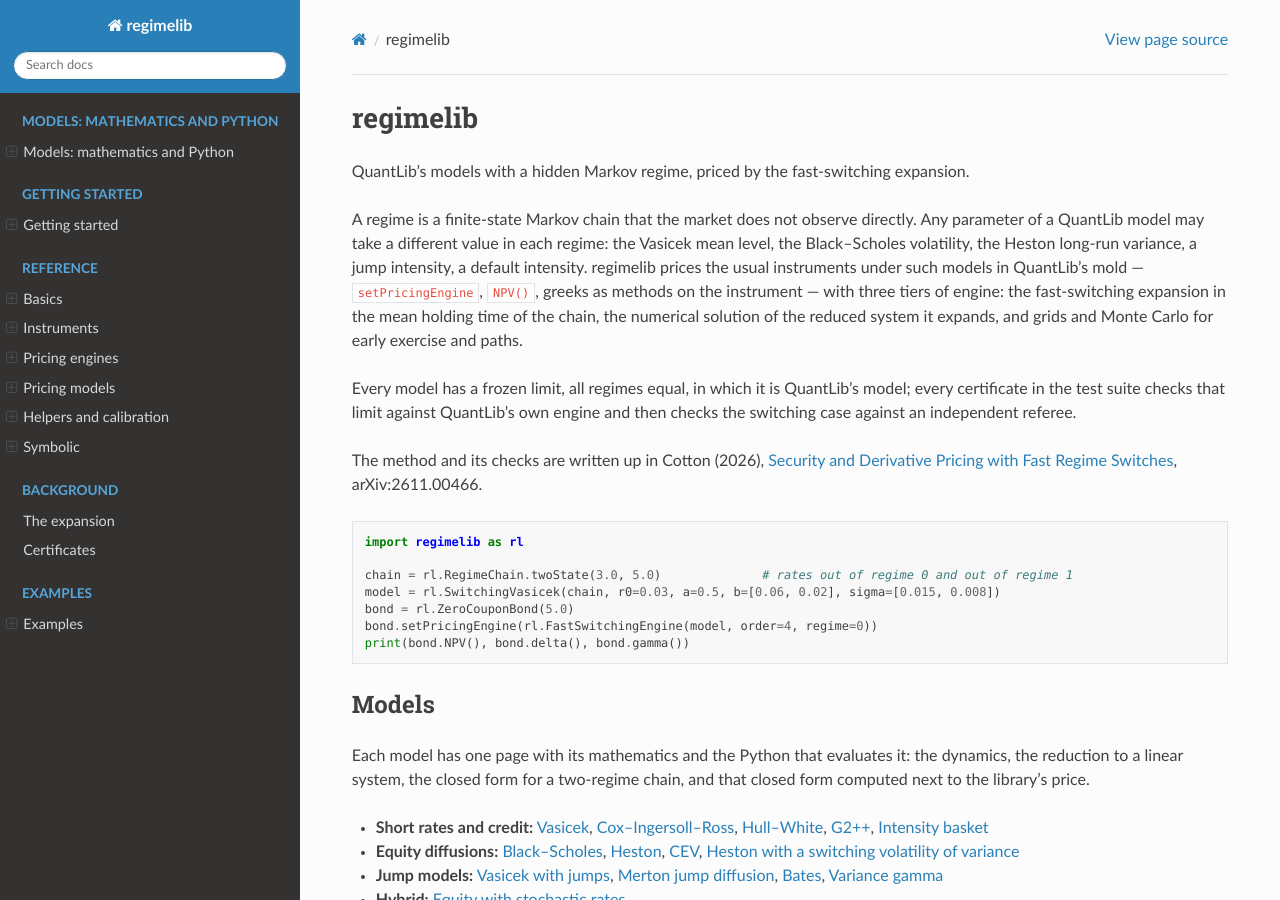
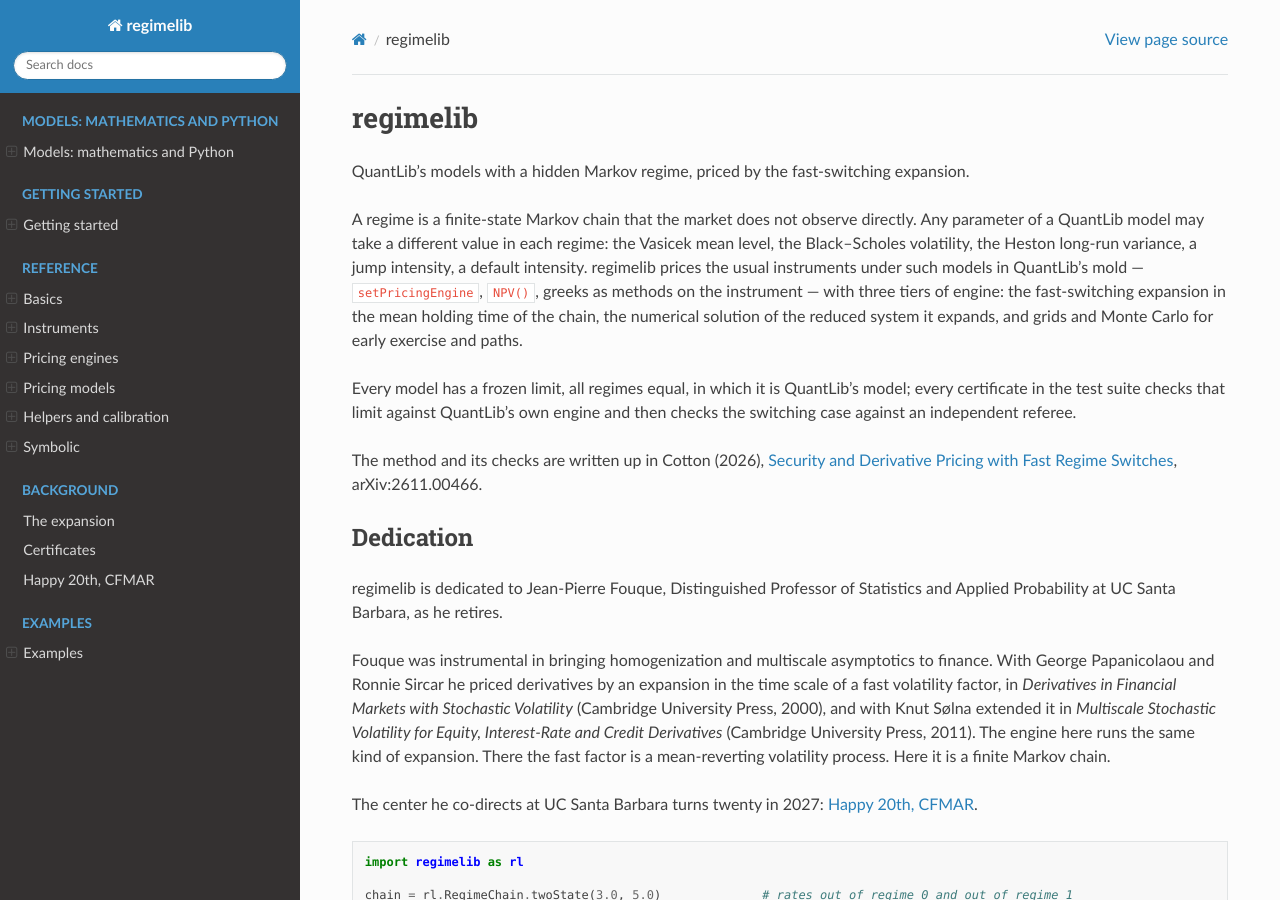
Before and after one commit to microprediction/regimelib, a Sphinx documentation site: the page built from docs/index.rst, in a window 1280 px wide and 900 px high. Built offline with Sphinx 7.4.7 and the Read the Docs theme 3.1.0, drawn with Linux system fonts in a browser that asks for light colours.

Commit message:
docs/fouque dedication (#350)
* Dedicate regimelib to Jean-Pierre Fouque; a Happy 20th page for CFMAR

README and the docs front page carry the dedication; the background page places
the fast-switching expansion in the multiscale stochastic volatility work of
Fouque, Papanicolaou, Sircar and Solna; docs/cfmar.rst marks the center's
twentieth year (its tenth was the May 2017 conference).

Co-Authored-By: Claude Opus 5.5 <noreply@anthropic.com>

* Dedication: Fouque was instrumental in bringing homogenization and multiscale asymptotics to finance

Co-Authored-By: Claude Opus 5.5 <noreply@anthropic.com>

* Dedication paragraph: one claim per sentence

Co-Authored-By: Claude Opus 5.5 <noreply@anthropic.com>

---------

Co-authored-by: Claude Opus 5.5 <noreply@anthropic.com>

```diff
--- a/docs/background.rst
+++ b/docs/background.rst
@@ -18,6 +18,12 @@ Green–Kubo integral of the forcing's fluctuation, which is the extra convexity
 layer that remembers the starting regime. Higher orders follow by a recursion the engine runs to any order. The
 series is asymptotic, so the engine stops at the best truncation and says when even that is rough.
 
+The idea of pricing by an expansion in the time scale of a fast hidden factor is the multiscale stochastic
+volatility theory of Fouque, Papanicolaou and Sircar (*Derivatives in Financial Markets with Stochastic Volatility*,
+2000) and of Fouque, Papanicolaou, Sircar and Sølna (*Multiscale Stochastic Volatility for Equity, Interest-Rate and
+Credit Derivatives*, 2011), where the fast factor is a mean-reverting diffusion. A finite chain in its place turns
+the reduced problem into a finite linear system, which is what lets the engine run the recursion to any order.
+
 Two things the library holds itself to:
 
 - **Exact reduction only** in the all-orders tier. A model whose switched operators do not commute with the rest
--- a/docs/index.rst
+++ b/docs/index.rst
@@ -16,6 +16,21 @@ referee.
 
 The method and its checks are written up in Cotton (2026), `Security and Derivative Pricing with Fast Regime
 Switches <https://arxiv.org/abs/2611.00466>`_, arXiv:2611.00466.
+
+Dedication
+----------
+
+regimelib is dedicated to Jean-Pierre Fouque, Distinguished Professor of Statistics and Applied Probability at
+UC Santa Barbara, as he retires.
+
+Fouque was instrumental in bringing homogenization and multiscale asymptotics to finance. With George Papanicolaou
+and Ronnie Sircar he priced derivatives by an expansion in the time scale of a fast volatility factor, in *Derivatives
+in Financial Markets with Stochastic Volatility* (Cambridge University Press, 2000), and with Knut Sølna extended it
+in *Multiscale Stochastic Volatility for Equity, Interest-Rate and Credit Derivatives* (Cambridge University Press,
+2011). The engine here runs the same kind of expansion. There the fast factor is a mean-reverting volatility process.
+Here it is a finite Markov chain.
+
+The center he co-directs at UC Santa Barbara turns twenty in 2027: :doc:`cfmar`.
 
 .. code-block:: python
 
@@ -74,6 +89,7 @@ The common formula, the helpers and the index table are on :doc:`models/index`.
 
    background
    certificates
+   cfmar
 
 .. toctree::
    :maxdepth: 1
```
Also changed, not shown: README.md (+15 -0 lines), docs/cfmar.rst (added, +22 -0 lines).
